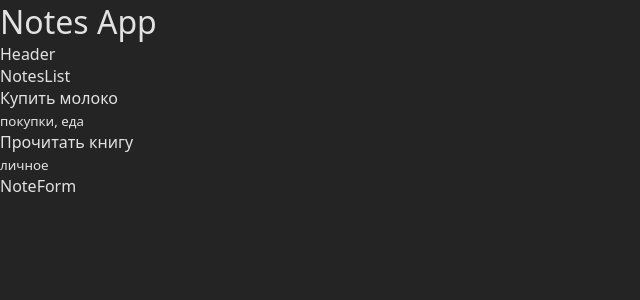
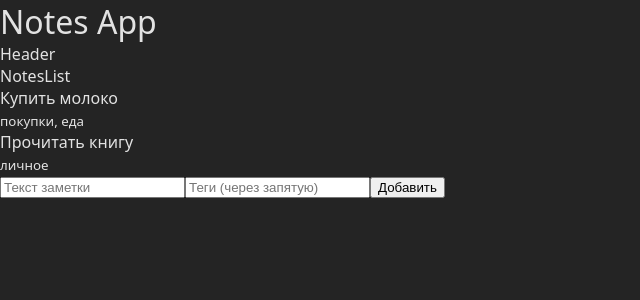
Before and after one commit to Uniqxxvii/notes-app, a React app: page / in a window 1280 px wide. Shown: the top 300 px of the page, without its empty margins (0-640 px from the left). Built offline with nearby package versions, Linux system fonts and the light colour scheme; the HTML template or start-up script is replaced by a standard one.

Commit message:
feat: add NoteForm component with ability to add notes

```diff
--- a/src/App.jsx
+++ b/src/App.jsx
@@ -10,12 +10,16 @@ function App() {
     { id: 2, text: "Прочитать книгу", tags: ["личное"] }
   ])
 
+  const addNote = (note) => {
+    setNotes([note, ...notes])
+  }
+
   return (
     <div>
       <h1>Notes App</h1>
       <Header/>
       <NotesList notes={notes} />
-      <NoteForm/>
+      <NoteForm onAddNote={addNote}/>
     </div>
   )
 }
--- a/src/components/NoteForm.jsx
+++ b/src/components/NoteForm.jsx
@@ -1,9 +1,41 @@
+import { useState } from "react"
 
-function NoteForm({}) {
+function NoteForm({ onAddNote }) {
+    const [text, setText] = useState("")
+    const [tags, setTags] = useState("")
+
+    const handleSubmit = (e) => {
+        e.preventDefault()
+        if (!text.trim()) return
+
+        const newNote = {
+            id: Date.now(),
+            text,
+            tags: tags.split(",").map(tag => tag.trim()).filter(Boolean)
+        }
+
+        onAddNote(newNote)
+
+        setText("")
+        setTags("")
+    }
+
     return (
-        <div>
-            NoteForm
-        </div>
+        <form onSubmit={handleSubmit}>
+            <input
+                type="text"
+                placeholder="Текст заметки"
+                value={text}
+                onChange={(e) => setText(e.target.value)}
+            />
+            <input
+                type="text"
+                placeholder="Теги (через запятую)"
+                value={tags}
+                onChange={(e) => setTags(e.target.value)}
+            />
+            <button type="submit">Добавить</button>
+        </form>
     )
 }
 
```
